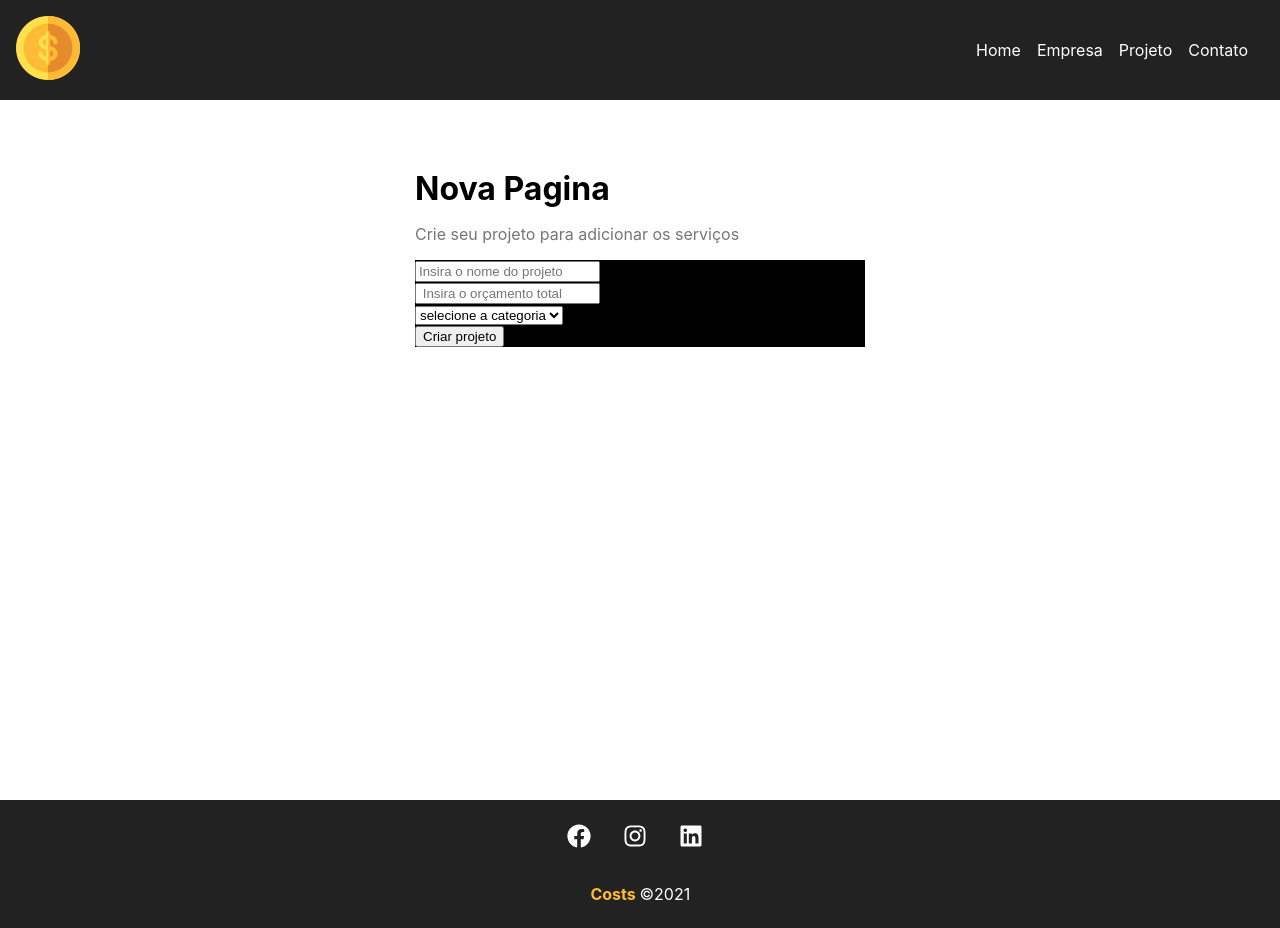
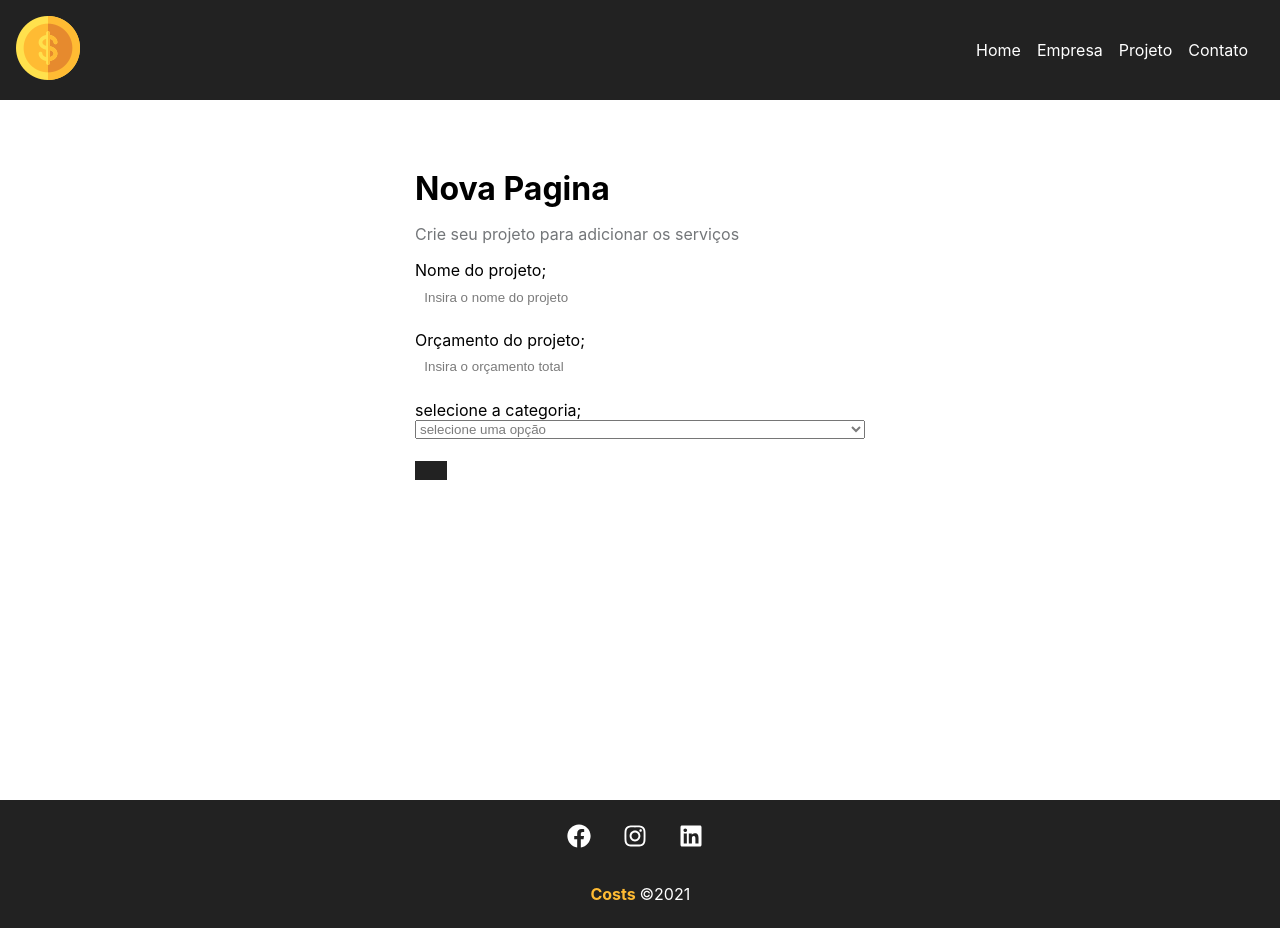
Before and after one commit to Raulvictorsantana/react1, a React (Create React App) app: page /NovoProjeto in a window 1280 px wide. Built offline with nearby package versions, Linux system fonts and the light colour scheme.

Commit message:
atualizando

```diff
--- a/src/Pages/NovoProjeto.js
+++ b/src/Pages/NovoProjeto.js
@@ -7,7 +7,7 @@
 
     <h1> Nova Pagina</h1>
     <p>Crie seu  projeto para adicionar os serviços </p>
-    <Formulario/>
+    <Formulario btntext="Criar projeto"/>
     </div>
     )
 }
--- a/src/Pages/home.module.css
+++ b/src/Pages/home.module.css
@@ -1,5 +1,5 @@
 .home_container{
-width: 100%;
+
 display: flex;
 flex-direction: column;
 align-items: center;
--- /dev/null
+++ b/src/form/Botao.js
@@ -0,0 +1,9 @@
+ import styles from './botao.module.css'
+function Botao({text}){
+    return(
+        <div>
+            <button className={styles.btn}> {Text} </button>
+        </div>
+    )
+}
+export default Botao
--- /dev/null
+++ b/src/form/Input.js
@@ -0,0 +1,12 @@
+ import styles from'./Input.module.css'
+
+ function Input({type,text,name,placeholder,handleoncharge,value}){
+  return(
+  <div className={styles.form_control}>
+    <label htmlfor={name}>{text};</label>
+    <input type={type} name={name} id={name}placeholder={placeholder}
+    onChange={handleoncharge}
+    value={value} />
+   </div>
+   )}
+ export default Input
--- /dev/null
+++ b/src/form/Input.module.css
@@ -0,0 +1,16 @@
+.form_control{
+    display: flex;
+    flex-direction: column;
+    margin-bottom: 1em;
+
+}
+
+.form_control input{
+    padding: 0.7em;
+    border-radius: 0;
+    border: none;
+}
+
+.form_control input::placeholder{
+    color:#7b7b7b
+}
--- /dev/null
+++ b/src/form/Select.js
@@ -0,0 +1,11 @@
+import styles from'./select.module.css'
+function Select({text,name,options,handleoncharge,value}) {
+    return(
+    <div className={styles.form_control}>
+      <label htmlfor={name}>{text};</label>
+      <select name={name} id={name}>
+      <option>selecione uma opção</option>
+      </select>
+     </div>
+     )}
+     export default Select
--- /dev/null
+++ b/src/form/botao.module.css
@@ -0,0 +1,12 @@
+.btn{
+    background-color: #222;
+    color: #fff;
+    padding: 0.7em 1.2em;
+    transition: 0.5;
+    text-decoration: none;
+    cursor: pointer;
+    border: none;
+}
+.btn:hover{
+    color: #ffbb33;
+}
--- /dev/null
+++ b/src/form/select.module.css
@@ -0,0 +1,16 @@
+.form_control{
+    display: flex;
+    flex-direction: column;
+    margin-bottom: 1em;
+
+}
+
+.form_control input{
+    padding: 0.7em;
+    border-radius: 0;
+    border: none;
+}
+
+.form_control Select{
+    color:#7b7b7b
+}
--- a/src/projeto/Formulario.js
+++ b/src/projeto/Formulario.js
@@ -1,26 +1,29 @@
 import styles from './Formulario.module.css'
+import Input from '../form/Input'
+import Select from '../form/Select'
+import Botao from '../form/Botao'
 
-function Formulario (){
+function Formulario (btntext){
     return(
     <form className={styles.Form}>
-      <div>
-         <input type="text" placeholder="Insira o nome do projeto">
-         </input>
-      </div>
+      <Input
+      type="text"
+      text ="Nome do projeto"
+      name ="name"
+      placeholder="Insira o nome do projeto"
+      />
 
-      <div>
-        <input type="number" placeholder=" Insira o orçamento total"></input>
-      </div>
 
-      <div>
-         <select name="Ctegoria_id">
-            <option disabled selected> selecione a categoria</option>
-         </select>
-       </div>
+      <Input
+      type="number"
+      text ="Orçamento do projeto"
+      name ="budget"
+      placeholder="Insira o orçamento total"
+      />
 
-        <div>
-         <input type="submit" value="Criar projeto"/>
-        </div>
+     <Select name="categoria_id" text="selecione a categoria"/>
+
+       <Botao text={btntext}/>
 
     </form>
     )
--- a/src/projeto/Formulario.module.css
+++ b/src/projeto/Formulario.module.css
@@ -1,3 +1,4 @@
  .Form{
-    background-color: black;
+
+
  }
```
